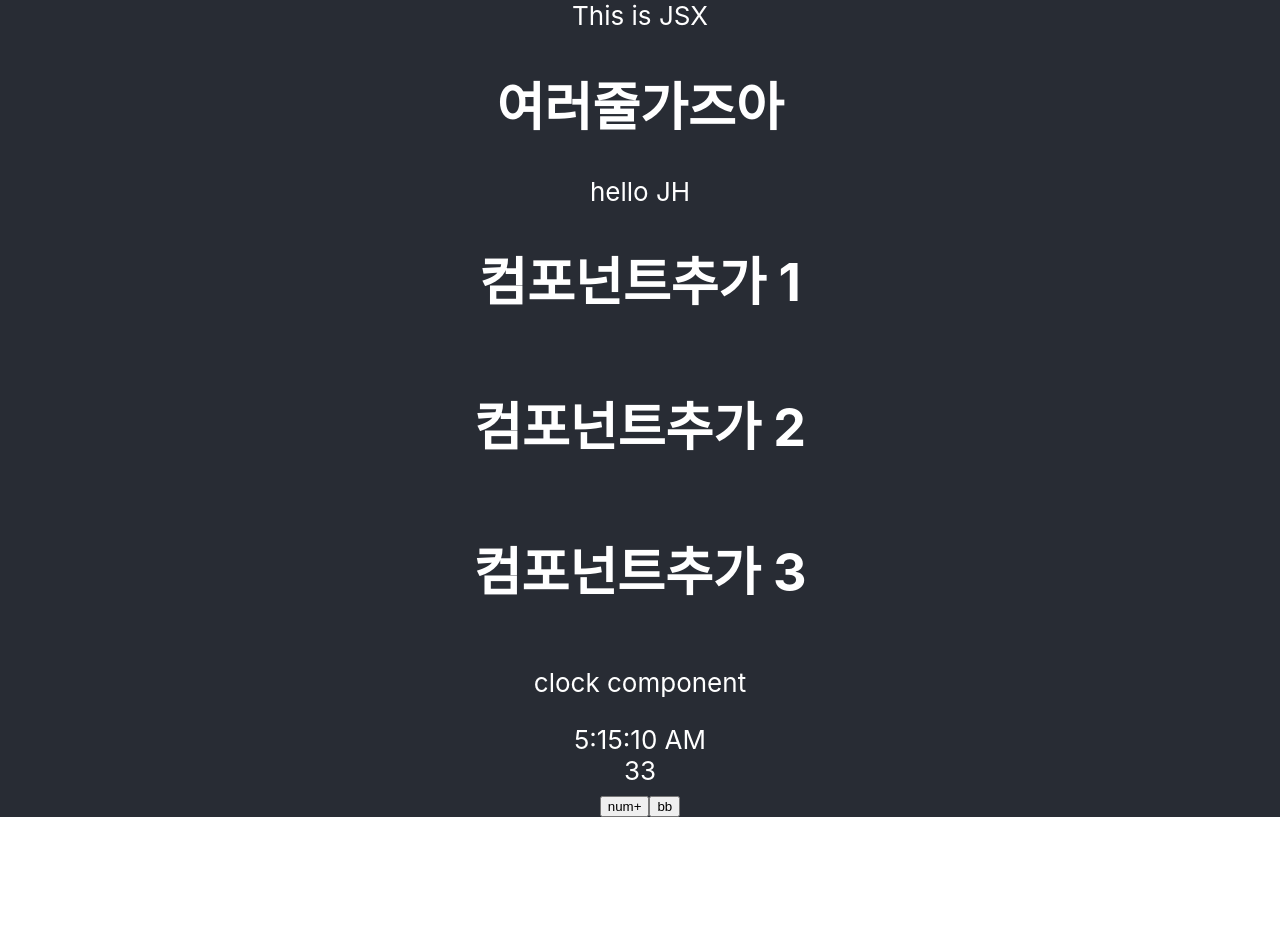
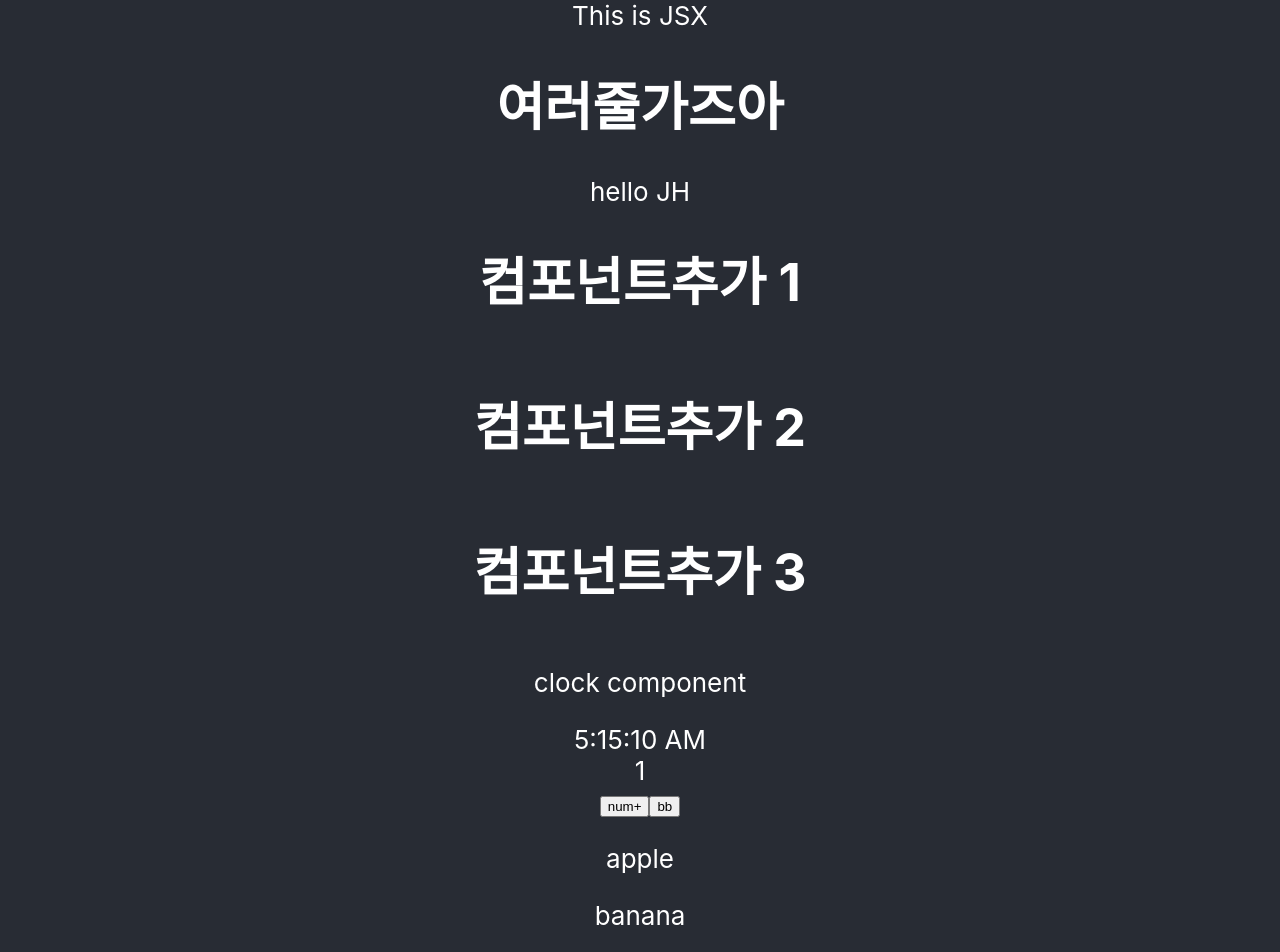
Before and after one commit to sungkwangLim/react-hello-world, a React (Create React App) app: page / in a window 1280 px wide. Shown: the top 952 px of the page. Before the commit the page ends 817 px from the top, so only its background shows below. Built offline with nearby package versions, Linux system fonts and the light colour scheme.

Commit message:
클릭  이벤트 입력 및 객체 데이터 전달 테스트

```diff
--- a/src/App.js
+++ b/src/App.js
@@ -19,6 +19,10 @@ function Greet(props){
   );
 }
 function App() {
+  const bbb = {
+    'asdf' : 1,
+    'asdf2' : '2'
+  }
   return (
     <div className="App">
       <header className="App-header">
@@ -38,7 +42,7 @@ function App() {
         <Greet
           number="3"
         />
-        <Clock value={33} value2={44}  />
+        <Clock value={33} value2={bbb}  />
         {/* <a
           className="App-link app-start"
           href="https://reactjs.org"
--- a/src/components/clock.js
+++ b/src/components/clock.js
@@ -1,11 +1,13 @@
 import React, { Component } from "react";
+const myArray = ['apple', 'banana', 'orange'];
 
+const myList = myArray.map((item) => <p>{item}</p>)
 class Clock extends Component {
     constructor(props){
         super(props)
         this.state = {
             date : new Date(),
-            num : this.props.value
+            num : this.props.value2.asdf
         };
     }
     componentDidMount(){
@@ -41,6 +43,7 @@ class Clock extends Component {
                 <div>{this.state.num}</div>
                 <button onClick={this.clickEvt}>num+</button>
                 <button onClick={()=>this.onClickHander('bb')}>bb</button>
+                {myList}
             </div>
         );
     }
```
